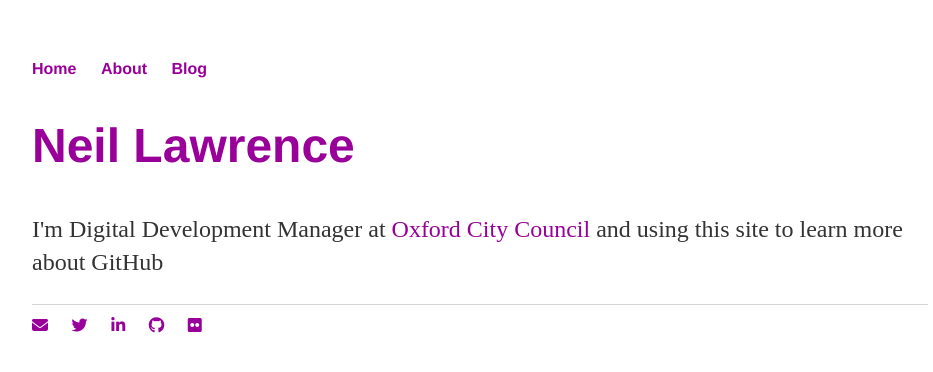
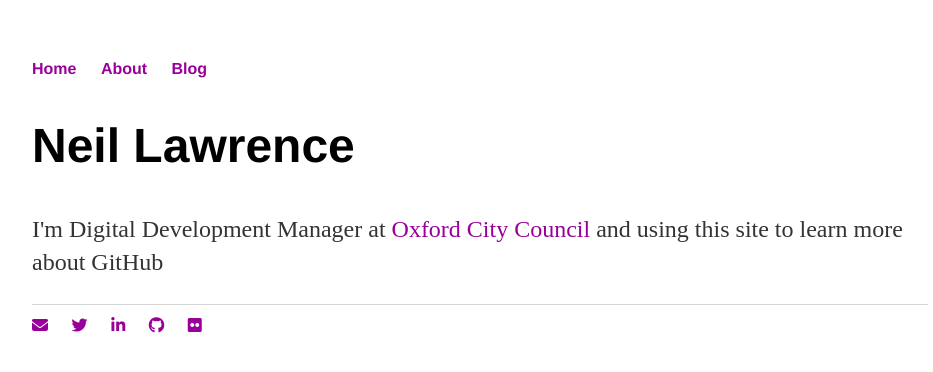
Before and after one commit to electronicdreamplant/electronicdreamplant.github.io, a Jekyll site: the page built from index.html, in a window 1280 px wide. Shown: the top 372 px of the page, without its empty margins (160-1093 px from the left). Built offline with Jekyll 4.4.1, drawn with Linux system fonts in a browser that asks for light colours; nearby versions of some CDN libraries.

Commit message:
Update main.css

```diff
--- a/css/main.css
+++ b/css/main.css
@@ -14,7 +14,7 @@ nav ul li, footer ul li {
 }
 nav h1  {
     font-size: 3em;
-    color: #990099;
+    color: #000;
     font-family:'Helvetica', 'Arial', 'Sans-Serif';
 }
 a {
```
